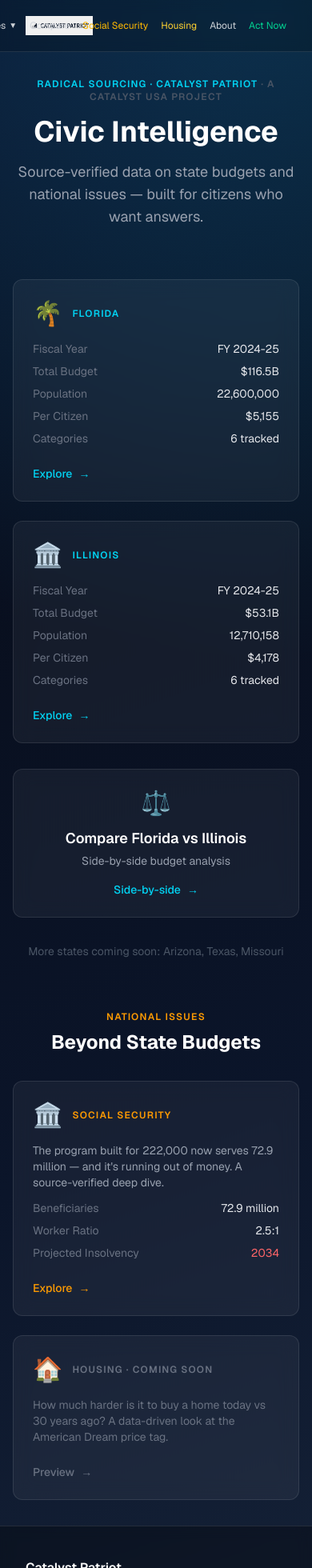
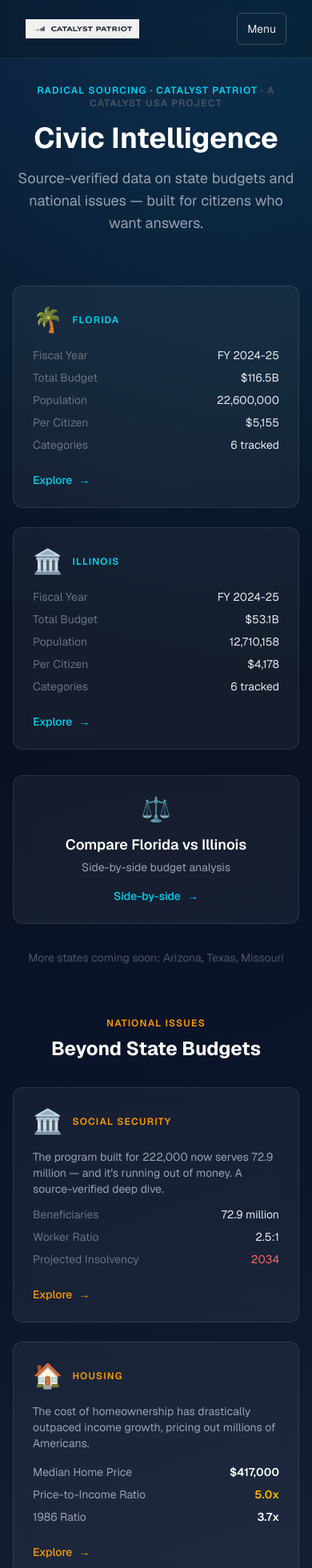
Before and after one commit to GITDusty/catalyst-patriot, a Next.js app: page / in a window 390 px wide. Shown: the top 1960 px of the page at 80% size. Built offline with nearby package versions, Linux system fonts and the light colour scheme.

Commit message:
feat: polish nav and activate housing landing card

```diff
--- a/app/components/Footer.tsx
+++ b/app/components/Footer.tsx
@@ -36,7 +36,7 @@
               </Link>
               <Link
                 href="/housing"
-                className="block text-cyan-400 transition hover:text-cyan-300"
+                className="block text-gray-300 transition hover:text-amber-300"
               >
                 → Housing
               </Link>
--- a/app/components/NavLinks.tsx
+++ b/app/components/NavLinks.tsx
@@ -13,9 +13,7 @@
 type PrimaryNavItem = {
   name: string;
   href: string;
-  activeClass: string;
-  inactiveClass: string;
-  hoverClass: string;
+  isAction?: boolean;
 };
 
 const stateItems: StateItem[] = [
@@ -27,49 +25,49 @@
   {
     name: "Compare",
     href: "/compare",
-    activeClass: "text-white",
-    inactiveClass: "text-gray-300",
-    hoverClass: "hover:text-white",
+  },
+  {
+    name: "About",
+    href: "/about",
   },
   {
     name: "Social Security",
     href: "/social-security",
-    activeClass: "text-amber-300",
-    inactiveClass: "text-amber-400",
-    hoverClass: "hover:text-amber-300",
   },
   {
     name: "Housing",
     href: "/housing",
-    activeClass: "text-amber-300 font-semibold",
-    inactiveClass: "text-amber-300",
-    hoverClass: "hover:text-amber-200",
-  },
-  {
-    name: "About",
-    href: "/about",
-    activeClass: "text-cyan-400 font-semibold",
-    inactiveClass: "text-white/80",
-    hoverClass: "hover:text-cyan-400",
   },
   {
     name: "Act Now",
     href: "/act",
-    activeClass: "text-emerald-300",
-    inactiveClass: "text-emerald-400",
-    hoverClass: "hover:text-emerald-300",
+    isAction: true,
   },
 ];
 
 function getNavClass(item: PrimaryNavItem, pathname: string) {
   const isActive = pathname === item.href;
-  return `${isActive ? item.activeClass : item.inactiveClass} ${item.hoverClass} transition whitespace-nowrap`;
+
+  if (item.isAction) {
+    return [
+      "whitespace-nowrap rounded-lg border px-4 py-2 font-semibold transition-all duration-200",
+      isActive
+        ? "border-amber-500/50 bg-amber-500/20 text-amber-400 font-bold"
+        : "border-amber-500/30 bg-amber-500/10 text-amber-400 hover:border-amber-500/50 hover:bg-amber-500/20",
+    ].join(" ");
+  }
+
+  return [
+    "whitespace-nowrap transition-colors",
+    isActive ? "text-amber-400 font-bold" : "text-white/80 hover:text-white",
+  ].join(" ");
 }
 
 export default function NavLinks() {
   const pathname = usePathname();
   const [isDesktopOpen, setIsDesktopOpen] = useState(false);
-  const [isMobileOpen, setIsMobileOpen] = useState(false);
+  const [isMobileMenuOpen, setIsMobileMenuOpen] = useState(false);
+  const [isMobileStatesOpen, setIsMobileStatesOpen] = useState(false);
   const [focusedIndex, setFocusedIndex] = useState(0);
 
   const desktopDropdownRef = useRef<HTMLDivElement>(null);
@@ -77,14 +75,15 @@
   const menuItemRefs = useRef<Array<HTMLAnchorElement | null>>([]);
 
   const isStateActive = useMemo(
-    () => stateItems.some((item) => pathname === item.href),
+    () => stateItems.some((item) => pathname.startsWith(item.href)),
     [pathname]
   );
 
   const totalMenuItems = stateItems.length + 1;
   const closeMenus = () => {
     setIsDesktopOpen(false);
-    setIsMobileOpen(false);
+    setIsMobileMenuOpen(false);
+    setIsMobileStatesOpen(false);
   };
 
   useEffect(() => {
@@ -220,7 +219,7 @@
             aria-controls="states-dropdown-menu"
             className={`inline-flex items-center gap-1 transition ${
               isStateActive
-                ? "text-amber-300 font-semibold"
+                ? "text-amber-400 font-bold"
                 : "text-white/80 hover:text-amber-400"
             }`}
           >
@@ -290,57 +289,59 @@
         </div>
 
         {primaryNavItems.map((item) => (
-          <Link
-            key={item.href}
-            href={item.href}
-            onClick={closeMenus}
-            className={getNavClass(item, pathname)}
-          >
+          <div key={item.href} className="flex items-center">
+            {item.href === "/social-security" ? (
+              <div className="mr-6 hidden h-4 w-px bg-white/20 md:block" />
+            ) : null}
+            <Link href={item.href} onClick={closeMenus} className={getNavClass(item, pathname)}>
               {item.name}
             </Link>
+          </div>
         ))}
       </div>
 
-      <div className="flex max-w-[62vw] flex-col items-end gap-1 text-xs md:hidden">
-        <div className="flex items-center gap-4 overflow-x-auto">
+      <div className="relative md:hidden">
         <button
           type="button"
-            onClick={() => setIsMobileOpen((prev) => !prev)}
-            aria-expanded={isMobileOpen}
+          onClick={() => setIsMobileMenuOpen((prev) => !prev)}
+          aria-expanded={isMobileMenuOpen}
+          aria-controls="mobile-nav-menu"
+          className="inline-flex min-h-10 min-w-10 items-center justify-center rounded-md border border-white/20 px-3 text-sm text-white/90 transition hover:border-white/40 hover:text-white"
+        >
+          Menu
+        </button>
+
+        {isMobileMenuOpen ? (
+          <div
+            id="mobile-nav-menu"
+            className="absolute right-0 top-full z-50 mt-2 w-72 rounded-lg border border-white/10 bg-slate-900/95 p-2 shadow-2xl backdrop-blur-md"
+          >
+          <button
+            type="button"
+            onClick={() => setIsMobileStatesOpen((prev) => !prev)}
+            aria-expanded={isMobileStatesOpen}
             aria-controls="mobile-states"
-            className={`inline-flex items-center gap-1 whitespace-nowrap transition ${
+            className={`flex min-h-11 w-full items-center justify-between rounded px-3 py-2 text-left transition ${
               isStateActive
-                ? "text-amber-300 font-semibold"
+                ? "text-amber-400 font-bold"
                 : "text-white/80 hover:text-amber-400"
             }`}
           >
-            States
+            <span>States</span>
             <span
               aria-hidden="true"
               className={`text-[10px] transition-transform ${
-                isMobileOpen ? "rotate-180" : "rotate-0"
+                isMobileStatesOpen ? "rotate-180" : "rotate-0"
               }`}
             >
               ▼
             </span>
           </button>
 
-          {primaryNavItems.map((item) => (
-            <Link
-              key={`${item.href}-mobile`}
-              href={item.href}
-              onClick={closeMenus}
-              className={getNavClass(item, pathname)}
-            >
-              {item.name}
-            </Link>
-          ))}
-        </div>
-
-        {isMobileOpen ? (
+          {isMobileStatesOpen ? (
             <div
               id="mobile-states"
-            className="w-full rounded-lg border border-white/10 bg-slate-900/90 p-2 backdrop-blur-md"
+              className="mt-1 w-full rounded-lg border border-white/10 bg-slate-900/90 p-2 backdrop-blur-md"
             >
               {stateItems.map((item) => {
                 const isActive = pathname === item.href;
@@ -349,9 +350,9 @@
                     key={`${item.href}-mobile-state`}
                     href={item.href}
                     onClick={closeMenus}
-                  className={`flex items-center justify-between rounded px-3 py-2 transition ${
+                    className={`flex min-h-11 items-center justify-between rounded px-3 py-2 transition ${
                       isActive
-                      ? "bg-white/5 text-amber-300"
+                        ? "bg-white/5 text-amber-400 font-bold"
                         : "text-white/90 hover:bg-white/5 hover:text-amber-400"
                     }`}
                   >
@@ -369,13 +370,28 @@
               <Link
                 href="/act#waitlist"
                 onClick={closeMenus}
-              className="flex items-center gap-2 rounded px-3 py-2 text-cyan-300 transition hover:bg-white/5 hover:text-cyan-400"
+                className="flex min-h-11 items-center gap-2 rounded px-3 py-2 text-cyan-300 transition hover:bg-white/5 hover:text-cyan-400"
               >
                 <span aria-hidden="true">+</span>
                 <span>Request Your State</span>
               </Link>
             </div>
           ) : null}
+
+          <div className="mt-1 flex flex-col gap-1 text-sm">
+            {primaryNavItems.map((item) => (
+              <Link
+                key={`${item.href}-mobile`}
+                href={item.href}
+                onClick={closeMenus}
+                className={`flex min-h-11 items-center rounded px-3 py-2 ${getNavClass(item, pathname)}`}
+              >
+                {item.name}
+              </Link>
+            ))}
+          </div>
+          </div>
+        ) : null}
       </div>
     </>
   );
--- a/app/page.tsx
+++ b/app/page.tsx
@@ -170,23 +170,37 @@
             </div>
           </Link>
 
-          {/* Housing Coming Soon Card */}
+          {/* Housing Card */}
           <Link
             href="/housing"
-            className="group bg-white/5 backdrop-blur-md border border-white/10 rounded-xl p-6 hover:bg-white/10 hover:border-white/20 transition-all"
+            className="group bg-white/5 backdrop-blur-md border border-white/10 rounded-xl p-6 hover:bg-white/10 hover:border-amber-500/30 transition-all"
           >
             <div className="flex items-center gap-3 mb-4">
               <span className="text-3xl">🏠</span>
-              <span className="text-xs font-semibold tracking-widest text-gray-500 uppercase">
-                Housing &middot; Coming Soon
+              <span className="text-xs font-semibold tracking-widest text-amber-500 uppercase">
+                Housing
               </span>
             </div>
-            <p className="text-gray-500 text-sm mb-3">
-              How much harder is it to buy a home today vs 30 years ago? A
-              data-driven look at the American Dream price tag.
+            <p className="text-gray-400 text-sm mb-3">
+              The cost of homeownership has drastically outpaced income
+              growth, pricing out millions of Americans.
             </p>
-            <div className="mt-6 flex items-center gap-2 text-gray-500 group-hover:text-gray-400 transition text-sm font-medium">
-              Preview <span aria-hidden="true">&rarr;</span>
+            <div className="space-y-2 my-4 text-sm">
+              <div className="flex justify-between items-center">
+                <span className="text-gray-400">Median Home Price</span>
+                <span className="text-white font-semibold">$417,000</span>
+              </div>
+              <div className="flex justify-between items-center">
+                <span className="text-gray-400">Price-to-Income Ratio</span>
+                <span className="text-amber-400 font-semibold">5.0x</span>
+              </div>
+              <div className="flex justify-between items-center">
+                <span className="text-gray-400">1986 Ratio</span>
+                <span className="text-white font-semibold">3.7x</span>
+              </div>
+            </div>
+            <div className="mt-6 flex items-center gap-2 text-amber-500 group-hover:text-amber-400 transition text-sm font-medium">
+              Explore <span aria-hidden="true">&rarr;</span>
             </div>
           </Link>
         </div>
```
Lines whose indentation alone changed are shown as unchanged.
